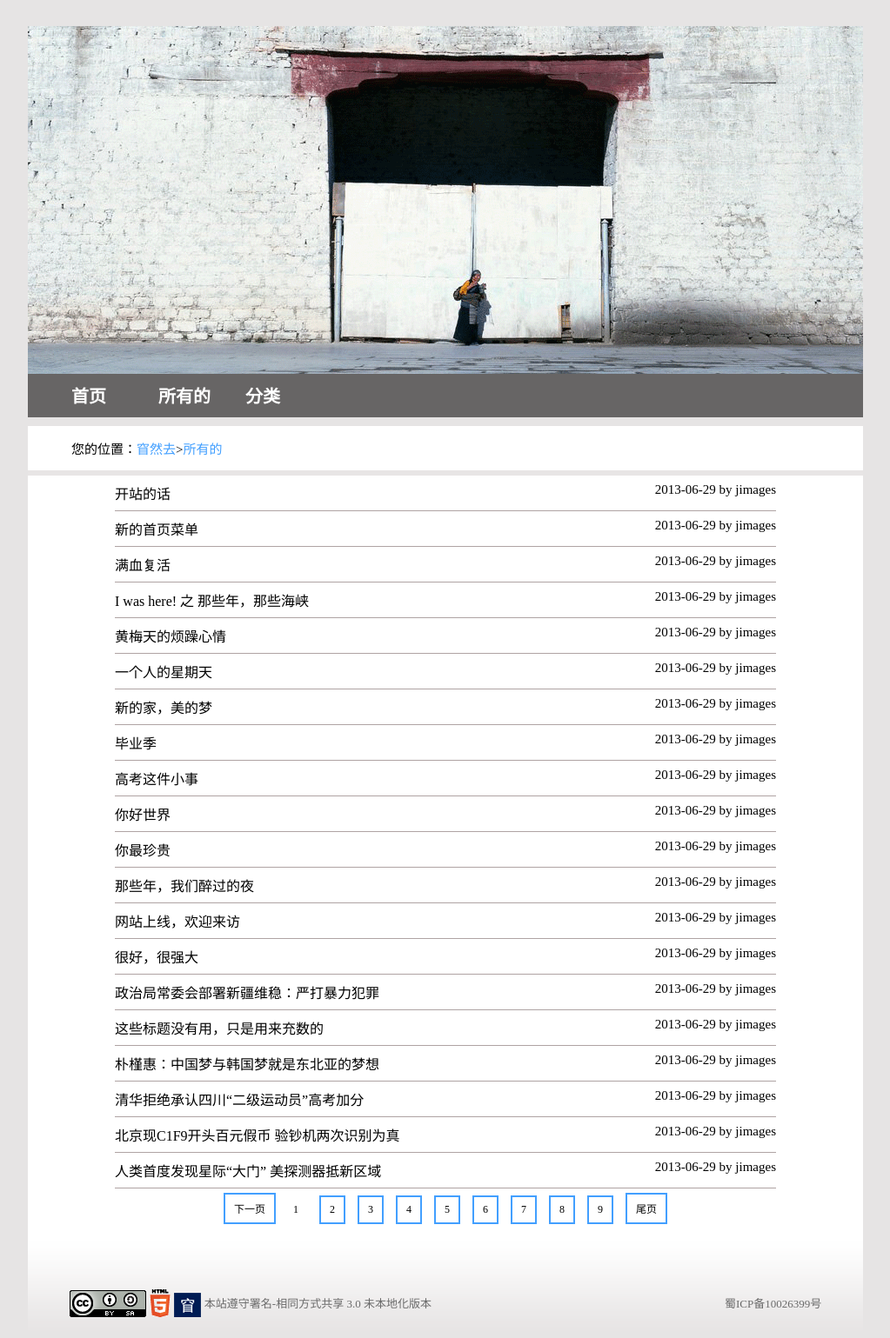
After one commit to jimages/yaoranqu, a PHP site: page /blog_article.html in a window 1280 px wide. The commit adds this page. Shown: the whole page at 87% size, without its empty margins (128-1151 px from the left). Run offline with PHP 8.4, Linux system fonts and the light colour scheme.

Commit message:
create blog article index page.

```diff
--- /dev/null
+++ b/root/blog_article.html
@@ -0,0 +1,101 @@
+<!DOCTYPE html>
+<html>
+	<head>
+		<meta charset="UTF-8" >
+		<meta name="author" content="jimages" >
+		<meta name="description" content="窅然去·记录的文章都在其中。" >
+		<meta name="keywords" content="文章,目录,窅然去,窅然去·记录" >
+		<title>文章目录——窅然去·记录</title>
+		<link rel="stylesheet" type="text/css" href="http://resource.yaoranqu.com/css/common.css" />
+		<link rel="stylesheet" type="text/css" href="http://resource.yaoranqu.com/css/blog_article.css" />
+		<script type="text/javascript" src="http://resource.yaoranqu.com/js/jquery-1.10.1.min.js" ></script>
+	</head>
+	<body>
+		<header>
+				<div id="pageStart">
+					<a href="#" target="_self" id="top" >
+						<img alt="窅然去·记录" src="http://resource.yaoranqu.com/images/header.png" />
+					</a>
+					<div id="nav" >
+						<nav>
+							<ul>
+								<li>
+									<a href="#" target="_blank">首页</a>
+								</li>
+								<li>
+									<a href="#" target="_blank">所有的</a>
+								</li>
+								<li>
+									<a href="#" target="_blank">分类</a>
+								</li>
+							<ul>
+						</nav>
+					</div>
+				</div>
+			</header>
+		<div id="articleIndex" >
+			<span>您的位置：<a href="http://www.yaoranqu.com/" >窅然去</a>><h1><a href="#" >所有的</a></h1></span>
+			<hr />
+			<ul id="index">
+				<li><a href="#">开站的话</a><span>2013-06-29 by jimages</span></li>
+				<li><a href="#">新的首页菜单</a><span>2013-06-29 by jimages</span></li>
+				<li><a href="#">满血复活</a><span>2013-06-29 by jimages</span></li>
+				<li><a href="#">I was here! 之 那些年，那些海峡</a><span>2013-06-29 by jimages</span></li>
+				<li><a href="#">黄梅天的烦躁心情</a><span>2013-06-29 by jimages</span></li>
+				<li><a href="#">一个人的星期天</a><span>2013-06-29 by jimages</span></li>
+				<li><a href="#">新的家，美的梦</a><span>2013-06-29 by jimages</span></li>
+				<li><a href="#">毕业季</a><span>2013-06-29 by jimages</span></li>
+				<li><a href="#">高考这件小事</a><span>2013-06-29 by jimages</span></li>
+				<li><a href="#">你好世界</a><span>2013-06-29 by jimages</span></li>
+				<li><a href="#">你最珍贵</a><span>2013-06-29 by jimages</span></li>
+				<li><a href="#">那些年，我们醉过的夜</a><span>2013-06-29 by jimages</span></li>
+				<li><a href="#">网站上线，欢迎来访</a><span>2013-06-29 by jimages</span></li>
+				<li><a href="#">很好，很强大</a><span>2013-06-29 by jimages</span></li>
+				<li><a href="#">政治局常委会部署新疆维稳：严打暴力犯罪</a><span>2013-06-29 by jimages</span></li>
+				<li><a href="#">这些标题没有用，只是用来充数的</a><span>2013-06-29 by jimages</span></li>
+				<li><a href="#">朴槿惠：中国梦与韩国梦就是东北亚的梦想</a><span>2013-06-29 by jimages</span></li>
+				<li><a href="#">清华拒绝承认四川“二级运动员”高考加分</a><span>2013-06-29 by jimages</span></li>
+				<li><a href="#">北京现C1F9开头百元假币 验钞机两次识别为真</a><span>2013-06-29 by jimages</span></li>
+				<li><a href="#">人类首度发现星际“大门” 美探测器抵新区域</a><span>2013-06-29 by jimages</span></li>
+			</ul>
+			<div id="pageNext" >
+				<a href="a" >下一页</>
+				<a id="nowPage" >1</a>
+				<a href="a" >2</a>
+				<a href="a" >3</a>
+				<a href="a" >4</a>
+				<a href="a" >5</a>
+				<a href="a" >6</a>
+				<a href="a" >7</a>
+				<a href="a" >8</a>
+				<a href="a" >9</a>
+				<a href="a" >尾页</a>
+			</div>
+		</div>
+		<footer id="pageEnd">
+			<div id="pageEnd">
+				<ul>
+					<li>
+						<a href="http://creativecommons.org/licenses/by-sa/3.0/deed.zh" target="_blank" >
+							<img src="http://resource.yaoranqu.com/images/cc.png" alt="cc协议" />
+						</a>
+					</li>
+					<li>
+						<img src="http://resource.yaoranqu.com/images/html5_24x32.png" alt="本站采用html5技术" />
+					</li>
+					<li>
+						<a href="#" target="_blank" >
+							<img src="http://resource.yaoranqu.com/images/logo_31x31.png" alt="窅然去" />
+						</a>
+					</li>
+					<li>
+						<a href="http://creativecommons.org/licenses/by-sa/3.0/deed.zh" target="_blank" >本站遵守署名-相同方式共享 3.0 未本地化版本</a>
+					</li>
+					<li id="icp" >
+						<a href="http://www.miibeian.gov.cn" target="_blank">蜀ICP备10026399号</a>
+					</li>
+				</ul>
+			</div>
+		</footer>
+	</body>
+</html>
--- /dev/null
+++ b/root/css/blog_article.css
@@ -0,0 +1,72 @@
+/* author:jimages
+ * date:Jun 28.2013
+ * the stylesheet is for blog_article
+ */
+@charset "utf8";
+body {
+	background-color:#e6e4e4
+	}
+#articleIndex {
+	background-color:#ffffff;
+	width:960px;
+	margin-top:10px;
+	}
+#articleIndex span {
+	font: 400 15px \5FAE\8F6F\96C5\9ED1;
+	margin:15px auto 15px 50px;
+	color:#000000;
+	display:inline-block;
+	}
+h1 {
+	font: 400 15px \5FAE\8F6F\96C5\9ED1;
+	display:inline;
+	}
+#articleIndex span a {
+	color:#429fff
+	}
+#articleIndex hr {
+	border:3px solid #e8e5e5
+	}
+#articleIndex ul {
+	margin:auto 100px;
+	display:block;
+	}
+#articleIndex ul#index li {
+	font:400 16px \5FAE\8F6F\96C5\9ED1;
+	color:#000000;
+	display:block!important;
+	padding:8px 0px;
+	border-bottom:1px solid #afa3a3;
+	}
+#articleIndex ul li a {
+	color:#000000
+	}
+#articleIndex ul li span {
+	float:right;
+	margin:auto;
+	}
+#pageNext {
+	text-align:center;
+	}
+#pageNext a {
+	margin:5px;
+	padding:7px 10px ;
+	display:inline-block;
+	font:400 12px \65B0\5B8B\4F53;
+	color:#000000;
+	border:2px solid #429fff;
+	}
+#pageNext a:first-chrld,#pageNext li:last-chrld {
+	width:100px
+	}
+#nowPage {
+		border:2px none #429fff!important
+		}
+	#pageEnd {
+	background-image:url(http://resource.yaoranqu.com/images/footer.png);
+	height:126px;
+	background-repeat:repeat-x;
+	}
+#pageEnd ul {
+	padding: 70px 0px 20px 0px!important;
+	}
--- a/root/css/blog_index.css
+++ b/root/css/blog_index.css
@@ -31,9 +31,10 @@ body {
 	border:2px solid #bdb8b8;
 	width:500px;
 	height:42px;
-	font:400 35px Arial;
-	padding:1px 8px;
+	font:400 30px Arial;
+	padding:0px 8px;
 	display:inline-block;
+	text-align:middle;
 	}
 #emailSubmit {
 	width:175px;
--- a/root/css/common.css
+++ b/root/css/common.css
@@ -29,6 +29,9 @@ body {
 	width:960px ;
 	margin:auto ;
 	}
+	a{
+	text-decoration:none
+	}
 div {
 	display:block
 	}
@@ -45,8 +48,8 @@ ul {
 li {
 	display:inline-block
 	}
-h1,h2,h3,h4,h5,h6,h7,p {
-	display:block;
+h1,h2,h3,h4,h5,h6,p {
+	display:block
 	}
 /*header sheetstyle */
 #pageStart {
@@ -66,7 +69,6 @@ h1,h2,h3,h4,h5,h6,h7,p {
 #pageStart a {
 	font:600 20px \5FAE\8F6F\96C5\9ED1;
 	color:white;
-	text-decoration:none;
 	}
 #pageStart ul{
 	padding:10px 0px 0px 50px;
```
